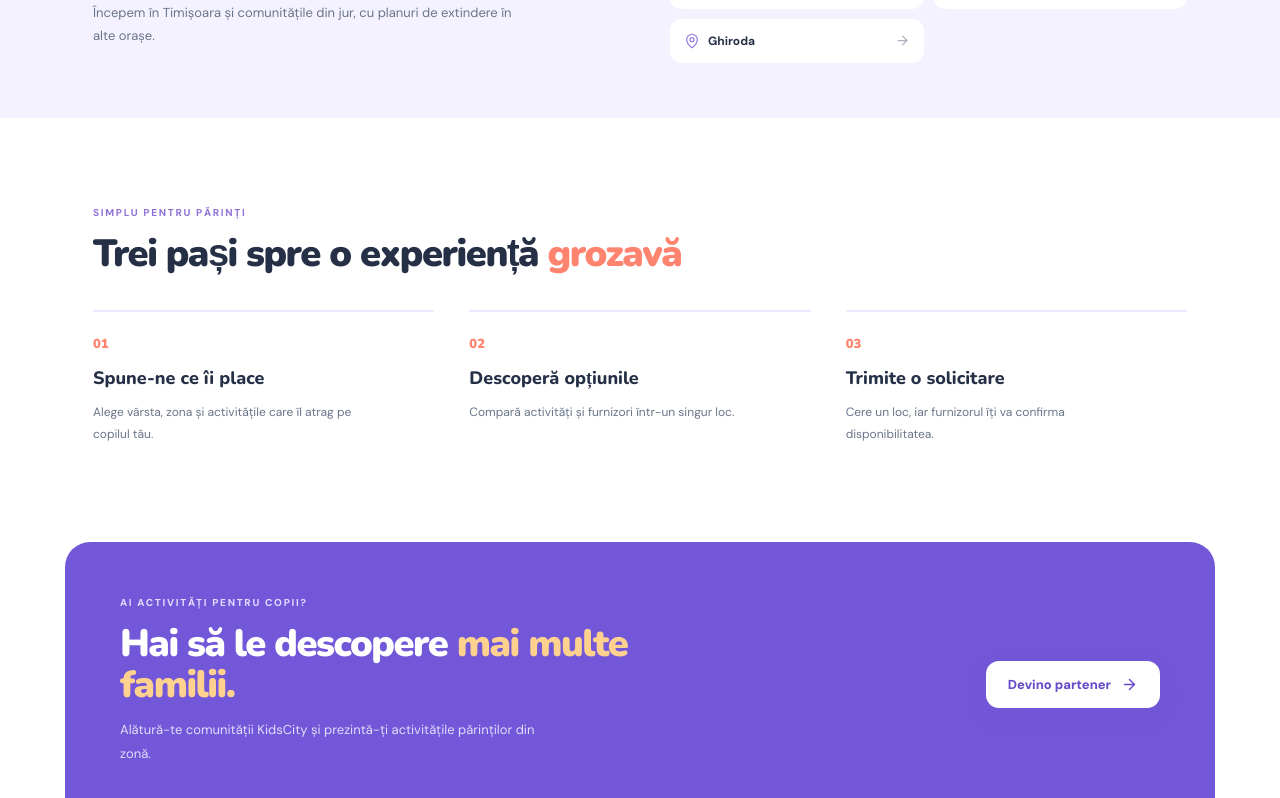
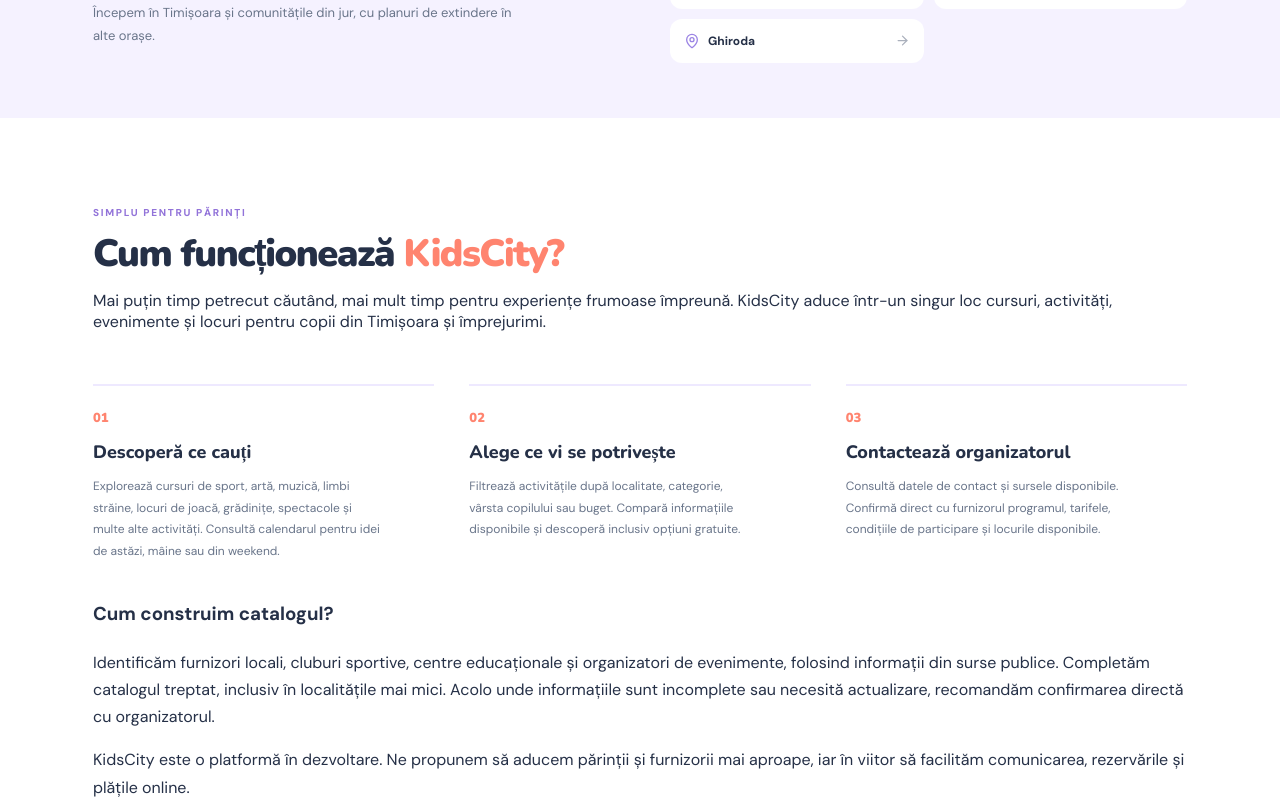
Before and after one commit to claudiamilovan9-svg/Kidscity-, a Next.js app: page / in a window 1280 px wide. Shown: the part 3522-4320 px from the top of the page. Built offline with nearby package versions, Linux system fonts and the light colour scheme; no server answers; the database is empty.

Commit message:
Clarify how KidsCity works and distinguish current features from future plans

```diff
--- a/app/page.tsx
+++ b/app/page.tsx
@@ -89,7 +89,15 @@ export default function Home() {
 
       <section className="local-section"><div><span className="eyebrow">APROAPE DE FAMILIA TA</span><h2>Descoperă activități <span>în zona ta</span></h2><p>Începem în Timișoara și comunitățile din jur, cu planuri de extindere în alte orașe.</p></div><div className="place-list">{places.map(place => <Link href={`/activitati?locality=${encodeURIComponent(place)}`} key={place}><MapPin size={16}/>{place}<ArrowRight size={15}/></Link>)}</div></section>
 
-      <section className="section how-section" id="cum-functioneaza"><div className="section-heading"><div><span className="eyebrow">SIMPLU PENTRU PĂRINȚI</span><h2>Trei pași spre o experiență <span>grozavă</span></h2></div></div><div className="steps"><article><span>01</span><h3>Spune-ne ce îi place</h3><p>Alege vârsta, zona și activitățile care îl atrag pe copilul tău.</p></article><article><span>02</span><h3>Descoperă opțiunile</h3><p>Compară activități și furnizori într-un singur loc.</p></article><article><span>03</span><h3>Trimite o solicitare</h3><p>Cere un loc, iar furnizorul îți va confirma disponibilitatea.</p></article></div></section>
+      <section className="section how-section" id="cum-functioneaza">
+        <div className="section-heading"><div><span className="eyebrow">SIMPLU PENTRU PĂRINȚI</span><h2>Cum funcționează <span>KidsCity?</span></h2><p>Mai puțin timp petrecut căutând, mai mult timp pentru experiențe frumoase împreună. KidsCity aduce într-un singur loc cursuri, activități, evenimente și locuri pentru copii din Timișoara și împrejurimi.</p></div></div>
+        <div className="steps">
+          <article><span>01</span><h3>Descoperă ce cauți</h3><p>Explorează cursuri de sport, artă, muzică, limbi străine, locuri de joacă, grădinițe, spectacole și multe alte activități. Consultă calendarul pentru idei de astăzi, mâine sau din weekend.</p></article>
+          <article><span>02</span><h3>Alege ce vi se potrivește</h3><p>Filtrează activitățile după localitate, categorie, vârsta copilului sau buget. Compară informațiile disponibile și descoperă inclusiv opțiuni gratuite.</p></article>
+          <article><span>03</span><h3>Contactează organizatorul</h3><p>Consultă datele de contact și sursele disponibile. Confirmă direct cu furnizorul programul, tarifele, condițiile de participare și locurile disponibile.</p></article>
+        </div>
+        <div style={{marginTop:24,lineHeight:1.7}}><h3>Cum construim catalogul?</h3><p>Identificăm furnizori locali, cluburi sportive, centre educaționale și organizatori de evenimente, folosind informații din surse publice. Completăm catalogul treptat, inclusiv în localitățile mai mici. Acolo unde informațiile sunt incomplete sau necesită actualizare, recomandăm confirmarea directă cu organizatorul.</p><p>KidsCity este o platformă în dezvoltare. Ne propunem să aducem părinții și furnizorii mai aproape, iar în viitor să facilităm comunicarea, rezervările și plățile online.</p><Link className="button" href="/activitati">Explorează activitățile <ArrowRight size={17}/></Link></div>
+      </section>
 
       <section className="provider-cta" id="furnizori"><div><span className="eyebrow">AI ACTIVITĂȚI PENTRU COPII?</span><h2>Hai să le descopere <span>mai multe familii.</span></h2><p>Alătură-te comunității KidsCity și prezintă-ți activitățile părinților din zonă.</p></div><Link className="button button-light" href="/pentru-furnizori">Devino partener <ArrowRight size={17}/></Link></section>
 
```
